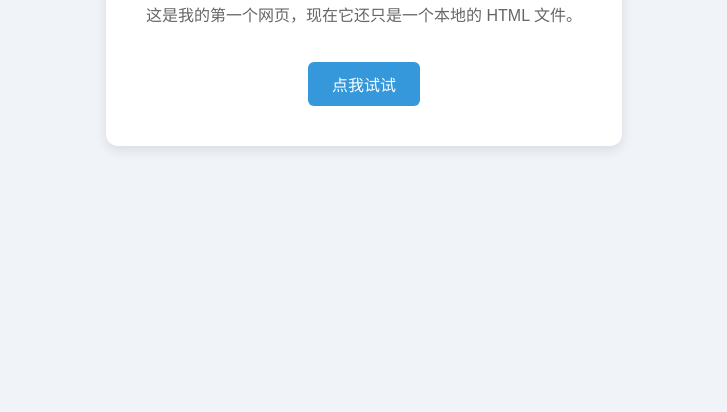
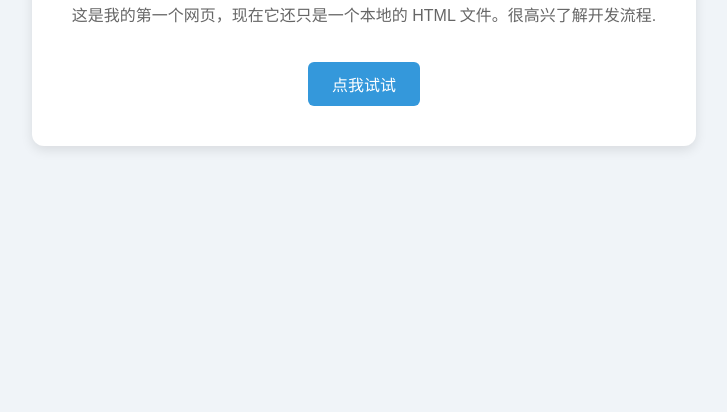
Before and after one commit to LongZeling/codex, a plain HTML site: page index.html in a window 1280 px wide. Shown: the part 388-800 px from the top of the page, without its empty margins (276-1003 px from the left). Drawn offline with Linux system fonts and the light colour scheme.

Commit message:
第二次修改

```diff
--- a/index.html
+++ b/index.html
@@ -10,7 +10,7 @@
   <body>
     <div class="card">
       <h1>你好，互联网</h1>
-      <p id="msg">这是我的第一个网页，现在它还只是一个本地的 HTML 文件。</p>
+      <p id="msg">这是我的第一个网页，现在它还只是一个本地的 HTML 文件。很高兴了解开发流程.</p>
       <button onclick="changeText()">点我试试</button>
     </div>
     <script src="script.js"></script>
```
